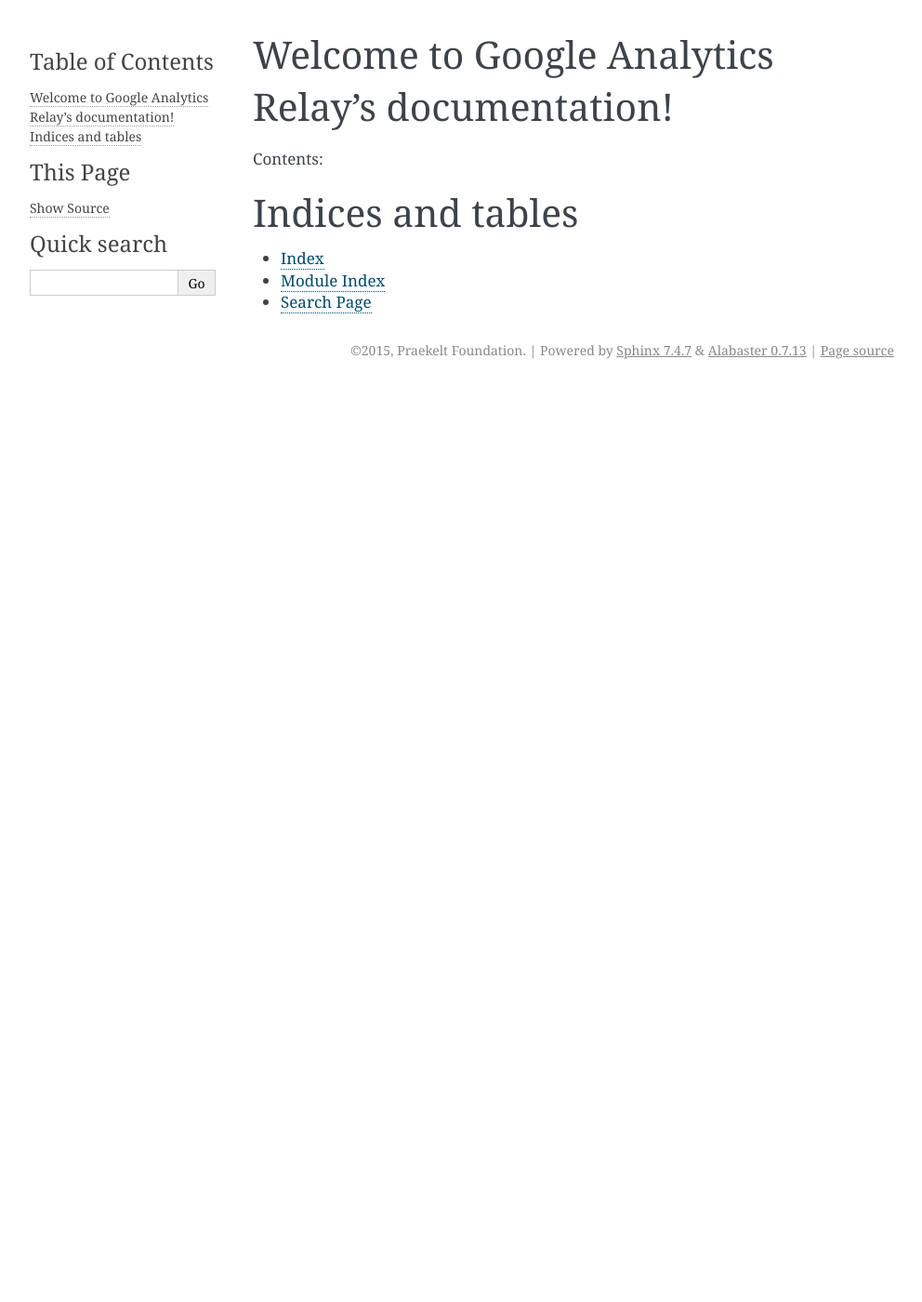
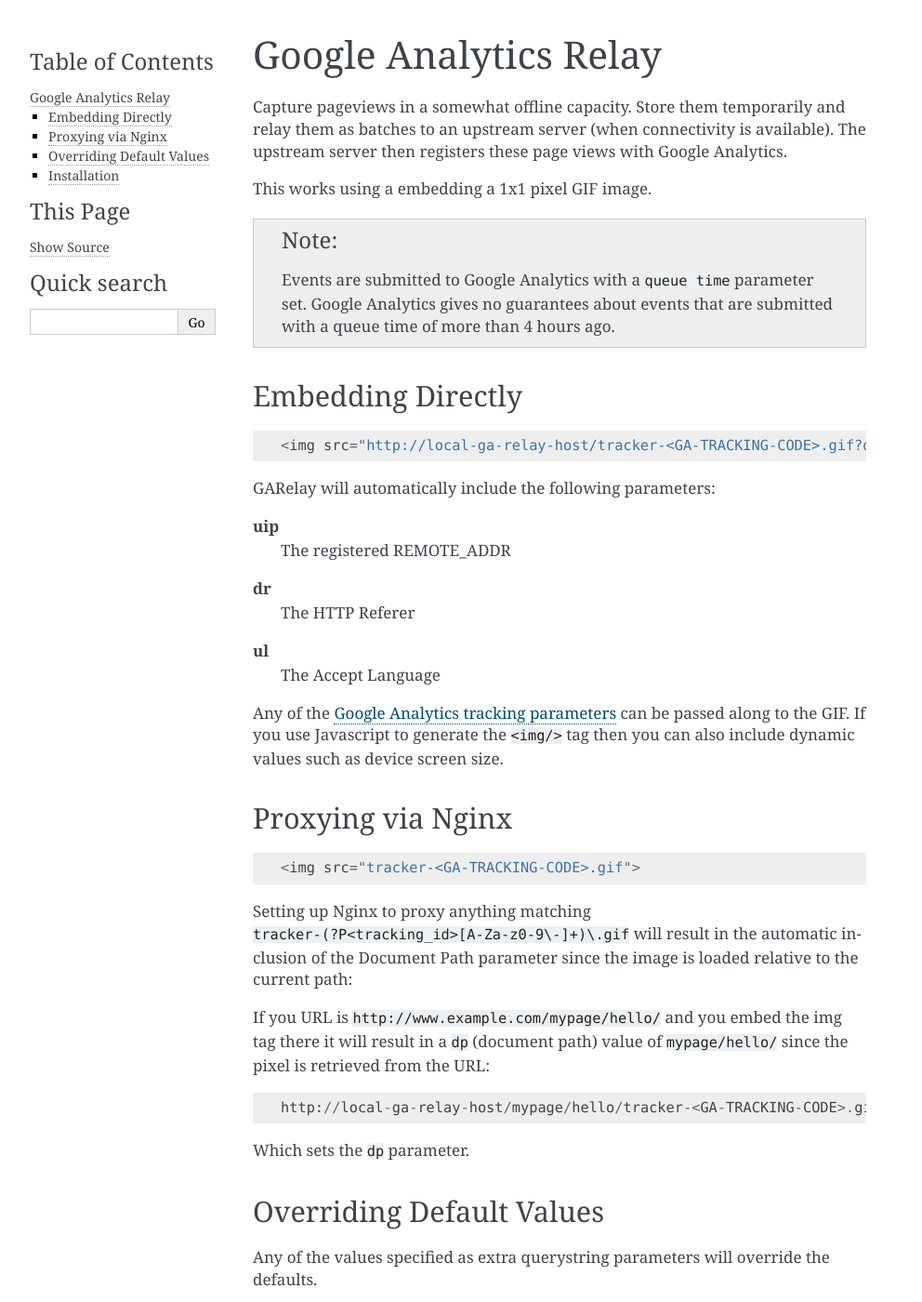
Before and after one commit to smn/garelay, a Sphinx documentation site: the page built from docs/index.rst, in a window 1280 px wide and 1400 px high. Shown: the whole window at 93% size, without its empty margins (148-1140 px from the left). Built offline with Sphinx 7.4.7, drawn with Linux system fonts in a browser that asks for light colours; some of the changed text lies outside the part shown.

Commit message:
doc updates

```diff
--- a/docs/conf.py
+++ b/docs/conf.py
@@ -59,9 +59,10 @@
 # built documents.
 #
 # The short X.Y version.
-version = '0.0.1'
+with open('../VERSION') as fp:
+    version = fp.read()
 # The full version, including alpha/beta/rc tags.
-release = '0.0.1'
+release = version
 
 # The language for content autogenerated by Sphinx. Refer to documentation
 # for a list of supported languages.
--- a/docs/index.rst
+++ b/docs/index.rst
@@ -3,19 +3,90 @@
    You can adapt this file completely to your liking, but it should at least
    contain the root `toctree` directive.
 
-Welcome to Google Analytics Relay's documentation!
-==================================================
+Google Analytics Relay
+======================
 
-Contents:
+Capture pageviews in a somewhat offline capacity. Store them temporarily
+and relay them as batches to an upstream server (when connectivity is
+available). The upstream server then registers these page views with
+Google Analytics.
 
-.. toctree::
-   :maxdepth: 2
+This works using a embedding a 1x1 pixel GIF image.
+
+.. note::   Events are submitted to Google Analytics with a ``queue time``
+            parameter set. Google Analytics gives no guarantees about events
+            that are submitted with a queue time of more than 4 hours ago.
 
 
+Embedding Directly
+------------------
+::
 
-Indices and tables
-==================
+   <img src="http://local-ga-relay-host/tracker-<GA-TRACKING-CODE>.gif?dp=/mycurrent/page.html">
 
-* :ref:`genindex`
-* :ref:`modindex`
-* :ref:`search`
+GARelay will automatically include the following parameters:
+
+**uip**
+  The registered REMOTE_ADDR
+**dr**
+  The HTTP Referer
+**ul**
+  The Accept Language
+
+Any of the `Google Analytics tracking parameters <https://developers.google.com/analytics/devguides/collection/protocol/v1/parameters>`_ can be passed along
+to the GIF. If you use Javascript to generate the ``<img/>`` tag then you
+can also include dynamic values such as device screen size.
+
+
+Proxying via Nginx
+------------------
+::
+
+   <img src="tracker-<GA-TRACKING-CODE>.gif">
+
+Setting up Nginx to proxy anything matching ``tracker-(?P<tracking_id>[A-Za-z0-9\-]+)\.gif``
+will result in the automatic inclusion of the Document Path parameter since the image
+is loaded relative to the current path:
+
+If you URL is ``http://www.example.com/mypage/hello/`` and you embed the img tag there it will result in
+a ``dp`` (document path) value of ``mypage/hello/`` since the pixel is retrieved
+from the URL::
+
+  http://local-ga-relay-host/mypage/hello/tracker-<GA-TRACKING-CODE>.gif
+
+Which sets the ``dp`` parameter.
+
+Overriding Default Values
+-------------------------
+
+Any of the values specified as extra querystring parameters will override
+the defaults.
+
+Installation
+------------
+
+::
+
+  $ virtualenv ve
+  $ source ve/bin/activate
+  (ve)$ pip install garelay
+
+Run the Google Analytics registration server::
+
+  (ve)$ django-admin runserver --settings=garelay.settings.production
+
+Run the Google Analytics registration server::
+
+  (ve)$ django-admin runserver --settings=garelay.settings.production
+
+To relay the pageview events from the relay server to the registration server::
+
+  (ve)$ GARELAY_SERVER=http://www.example.com/ django-admin \
+    --settings=garelay.settings.production \
+    relay_events
+
+To register the relayed pageview events at Google Analytics::
+
+  (ve)$ django-admin \
+    --settings=garelay.settings.production \
+    register_events
```
